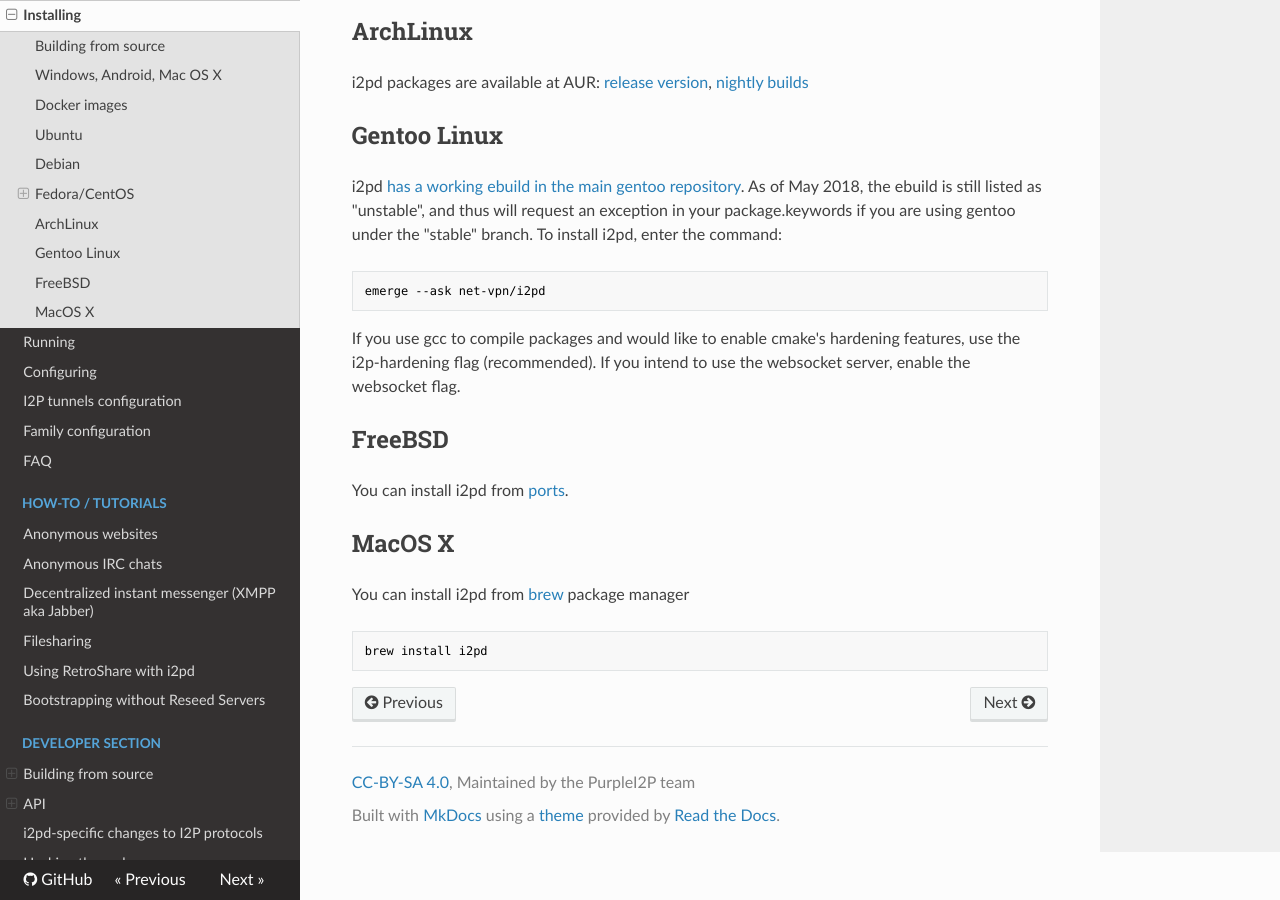
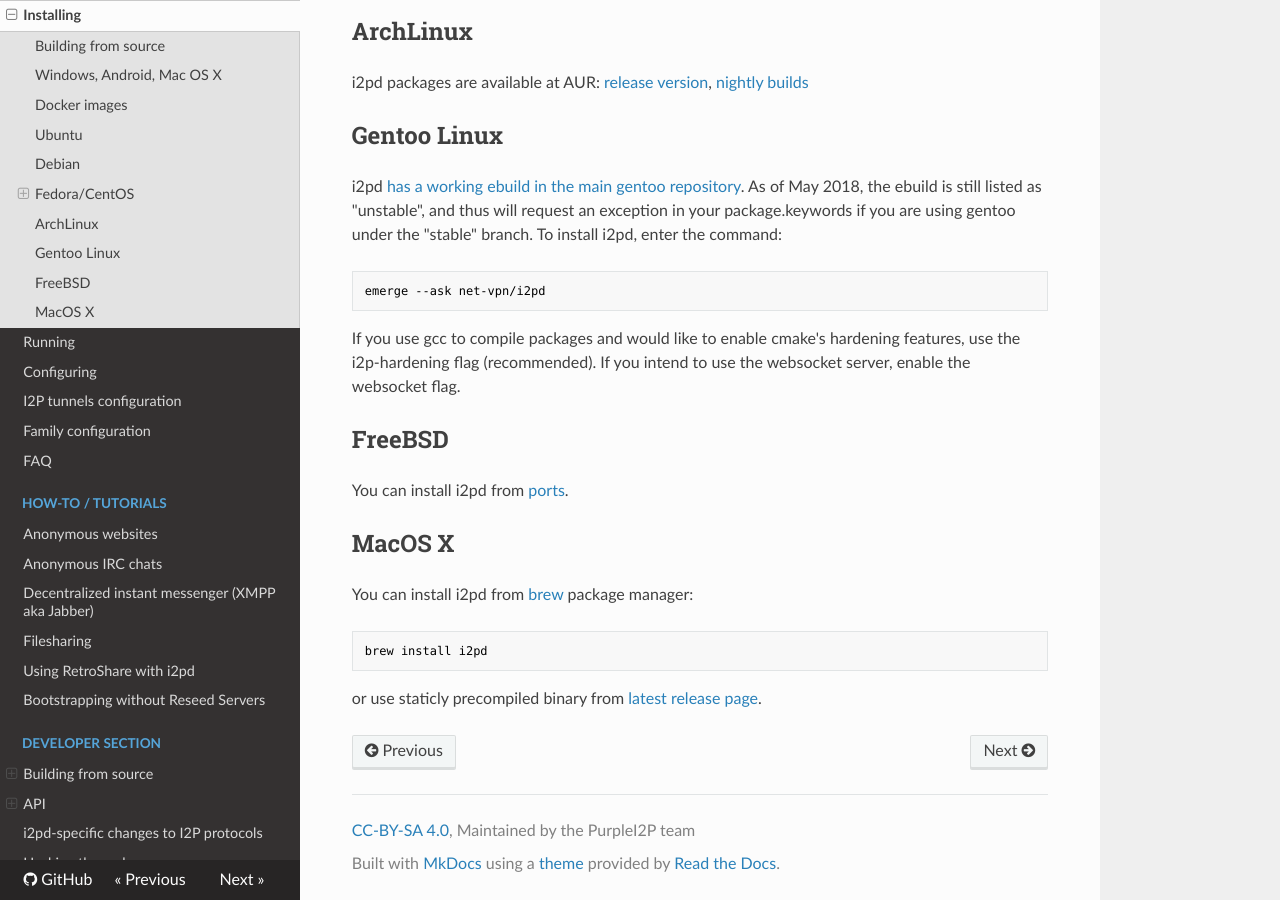
Before and after one commit to PurpleI2P/i2pd_docs_en, an MkDocs documentation site: the page built from docs/user-guide/install.md, in a window 1280 px wide and 900 px high, scrolled down 1709 px. Built offline with MkDocs 1.6.1, drawn with Linux system fonts in a browser that asks for light colours; nearby versions of some CDN libraries; old or Windows-style settings are respelled for this version of MkDocs.

Commit message:
[OSX] add static binary info

```diff
--- a/docs/user-guide/install.md
+++ b/docs/user-guide/install.md
@@ -95,6 +95,8 @@ You can install i2pd from [ports](https://www.freshports.org/security/i2pd/).
 
 ## MacOS X
 
-You can install i2pd from [brew](https://brew.sh/) package manager
+You can install i2pd from [brew](https://brew.sh/) package manager:
 
     brew install i2pd
+
+or use staticly precompiled binary from [latest release page](https://github.com/PurpleI2P/i2pd/releases/latest).
```
